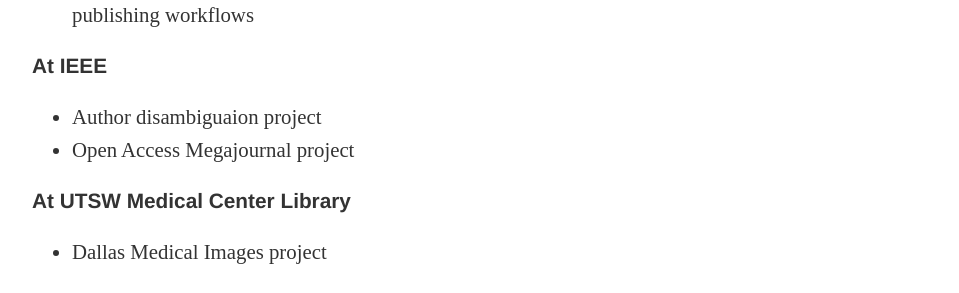
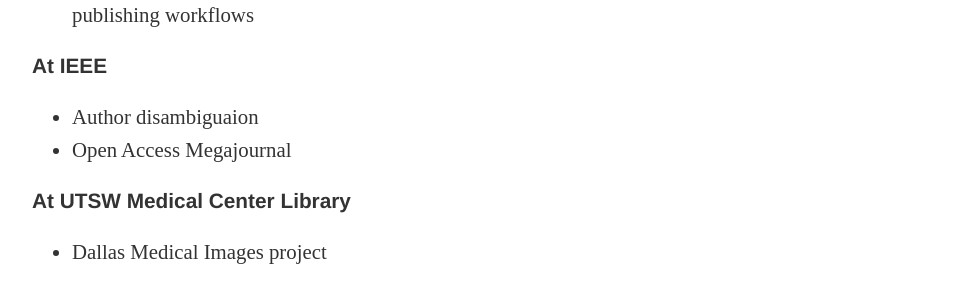
Before and after one commit to mattznyc/mattznyc.github.io, a Jekyll site: the page built from index.md, in a window 1280 px wide. Shown: the part 899-1192 px from the top of the page, without its empty margins (160-1119 px from the left). Built offline with Jekyll 4.4.1, drawn with Linux system fonts in a browser that asks for light colours.

Commit message:
Update index.md

```diff
--- a/index.md
+++ b/index.md
@@ -20,8 +20,8 @@
 * Piloted a project integrating FigShare, Dryad, and other data repositories into Wiley author and publishing workflows
 
 **At IEEE**
-* Author disambiguaion project
-* Open Access Megajournal project
+* Author disambiguaion
+* Open Access Megajournal
 
 **At UTSW Medical Center Library**
 * Dallas Medical Images project
```
